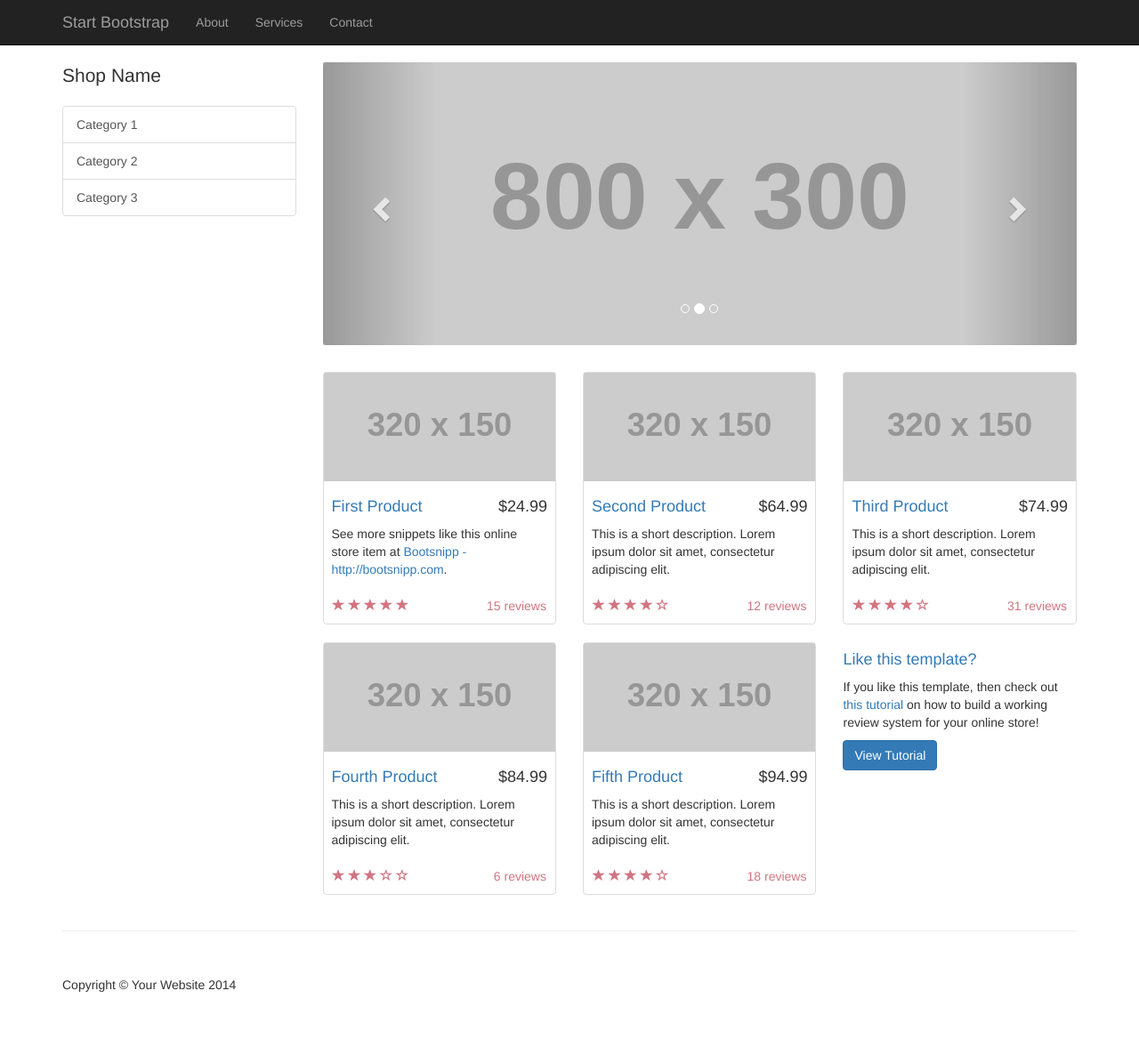
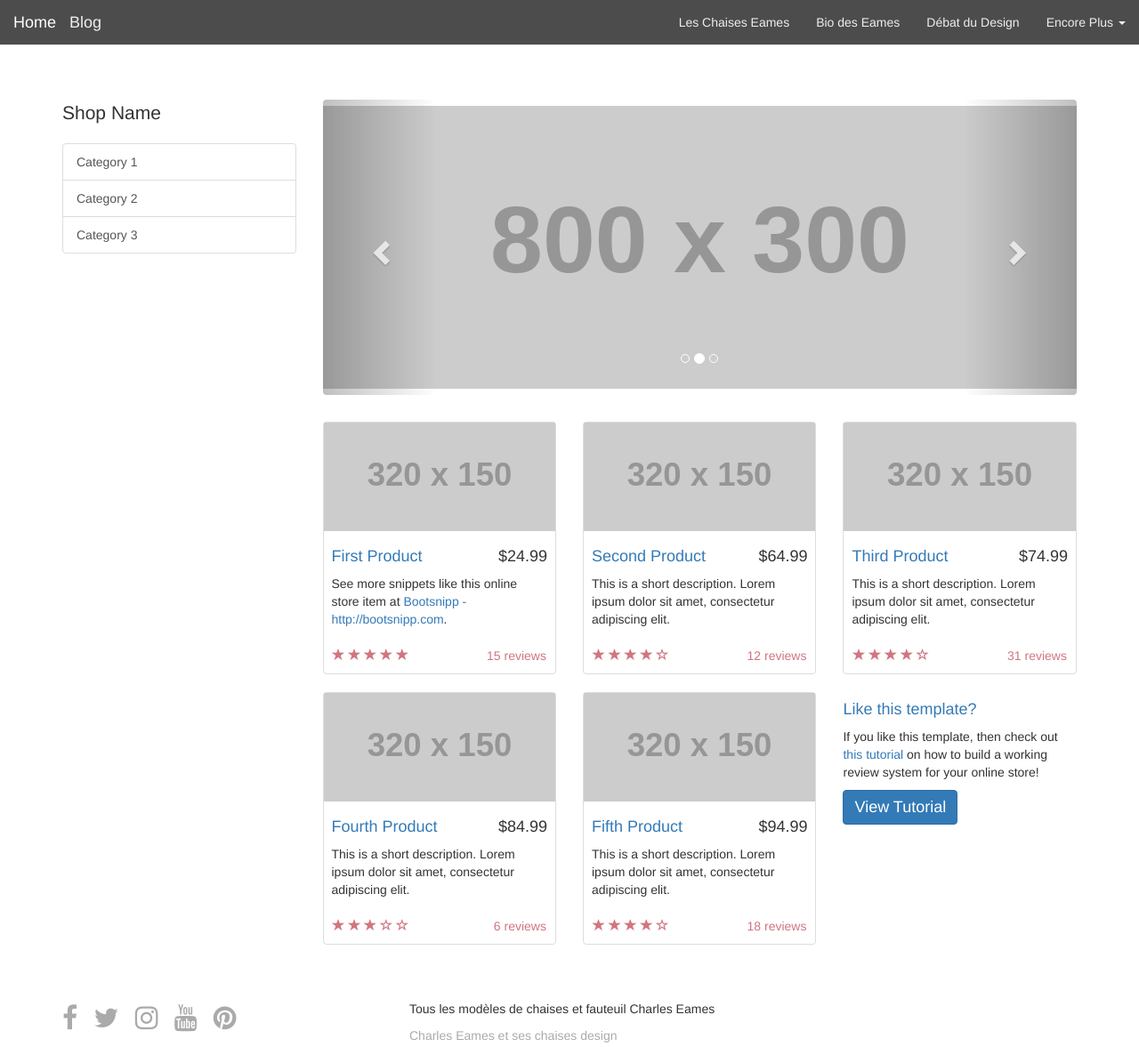
Before and after one commit to peterzimt/chaiseeames, a Jekyll site: the page built from chaises-eames.html, in a window 1280 px wide and 1177 px high. Shown: the whole window at 89% size. Built offline with Jekyll 4.4.1, drawn with Linux system fonts in a browser that asks for light colours; nearby versions of some CDN libraries; Markdown is read by kramdown in place of the engine named in the settings.

Commit message:
Encapsulation nav bar in default layout

```diff
--- a/_layouts/default.html
+++ b/_layouts/default.html
@@ -10,11 +10,19 @@
       <meta name= "description" Content="{{ page.metadescription }}">
 
 
+
+
+
+
+
     <link rel="alternate" hreflang="fr" href="http://www.chaiseeames.com/" />
     <link rel="stylesheet" href="https://maxcdn.bootstrapcdn.com/bootstrap/3.2.0/css/bootstrap.min.css">
     <link rel="stylesheet" href="https://maxcdn.bootstrapcdn.com/font-awesome/4.1.0/css/font-awesome.min.css">
     <link rel="stylesheet" href="{{ site.baseurl }}/css/style.css">
     <link href='http://fonts.googleapis.com/css?family=Open+Sans:400,300,700' rel='stylesheet' type='text/css'>
+
+<!-- Custom CSS -->
+    <link href="css/shop-homepage.css" rel="stylesheet">
 
     <!-- HTML5 Shim and Respond.js IE8 support of HTML5 elements and media queries -->
     <!-- Leave those next 4 lines if you care about users using IE8 -->
@@ -23,12 +31,12 @@
       <script src="https://oss.maxcdn.com/respond/1.4.2/respond.min.js"></script>
     <![endif]-->
 
-  <meta property="og:title" content="Charles Eames et les chaises"/>
+  <meta property="og:title" content="Charles Eames et ses chaises"/>
   <meta property="og:type" content="article" />
   <meta property="og:url" content="http://www.chaiseeames.com" />
   <meta property="og:image" content="http://www.chaiseeames.com/images/" />
   <meta property="og:description" content="Le meilleur du design de charles Eames" />
-  <meta property="og:site_name" content="Chaises Charles eames" />
+  <meta property="og:site_name" content="Chaises Charles Eames" />
 
   <meta name="twitter:card" content="summary_large_image">
   <meta name="twitter:title" content="Le meilleur du design de charles Eames">
@@ -65,7 +73,7 @@
                <ul class="nav navbar-nav navbar-right">
 
 
-        <li><a href="Chaises-Eames.html">Les Chaises Eames</a></li>
+        <li><a href="chaises-eames.html">Les Chaises Eames</a></li>
         <li><a href="charleseames.html">Bio des Eames</a></li>
         <li><a href="debatdesign">Débat du Design</a></li>
         <li class="dropdown">
@@ -146,5 +154,11 @@
 
     <script src="app.js"></script>
 
+
+    <script src="js/jquery.js"></script>
+
+    <!-- Bootstrap Core JavaScript -->
+    <script src="js/bootstrap.min.js"></script>
+
   </body>
 </html>
--- a/chaises-eames.html
+++ b/chaises-eames.html
@@ -1,64 +1,10 @@
-<!DOCTYPE html>
-<html lang="en">
+---
+layout: default
+title: Toutes les CHAISE EAMES, Chaise DSW
+metadescription: Decouvrez toutes les chaises des designer Charles et Ray Eames.
+---
 
-<head>
 
-    <meta charset="utf-8">
-    <meta http-equiv="X-UA-Compatible" content="IE=edge">
-    <meta name="viewport" content="width=device-width, initial-scale=1">
-    <meta name="description" content="">
-    <meta name="author" content="">
-
-    <title>Shop Homepage - Start Bootstrap Template</title>
-
-    <!-- Bootstrap Core CSS -->
-    <link href="css/bootstrap.min.css" rel="stylesheet">
-
-    <!-- Custom CSS -->
-    <link href="css/shop-homepage.css" rel="stylesheet">
-
-    <!-- HTML5 Shim and Respond.js IE8 support of HTML5 elements and media queries -->
-    <!-- WARNING: Respond.js doesn't work if you view the page via file:// -->
-    <!--[if lt IE 9]>
-        <script src="https://oss.maxcdn.com/libs/html5shiv/3.7.0/html5shiv.js"></script>
-        <script src="https://oss.maxcdn.com/libs/respond.js/1.4.2/respond.min.js"></script>
-    <![endif]-->
-
-</head>
-
-<body>
-
-    <!-- Navigation -->
-    <nav class="navbar navbar-inverse navbar-fixed-top" role="navigation">
-        <div class="container">
-            <!-- Brand and toggle get grouped for better mobile display -->
-            <div class="navbar-header">
-                <button type="button" class="navbar-toggle" data-toggle="collapse" data-target="#bs-example-navbar-collapse-1">
-                    <span class="sr-only">Toggle navigation</span>
-                    <span class="icon-bar"></span>
-                    <span class="icon-bar"></span>
-                    <span class="icon-bar"></span>
-                </button>
-                <a class="navbar-brand" href="#">Start Bootstrap</a>
-            </div>
-            <!-- Collect the nav links, forms, and other content for toggling -->
-            <div class="collapse navbar-collapse" id="bs-example-navbar-collapse-1">
-                <ul class="nav navbar-nav">
-                    <li>
-                        <a href="#">About</a>
-                    </li>
-                    <li>
-                        <a href="#">Services</a>
-                    </li>
-                    <li>
-                        <a href="#">Contact</a>
-                    </li>
-                </ul>
-            </div>
-            <!-- /.navbar-collapse -->
-        </div>
-        <!-- /.container -->
-    </nav>
 
     <!-- Page Content -->
     <div class="container">
@@ -234,29 +180,3 @@
 
     </div>
     <!-- /.container -->
-
-    <div class="container">
-
-        <hr>
-
-        <!-- Footer -->
-        <footer>
-            <div class="row">
-                <div class="col-lg-12">
-                    <p>Copyright &copy; Your Website 2014</p>
-                </div>
-            </div>
-        </footer>
-
-    </div>
-    <!-- /.container -->
-
-    <!-- jQuery -->
-    <script src="js/jquery.js"></script>
-
-    <!-- Bootstrap Core JavaScript -->
-    <script src="js/bootstrap.min.js"></script>
-
-</body>
-
-</html>
```
